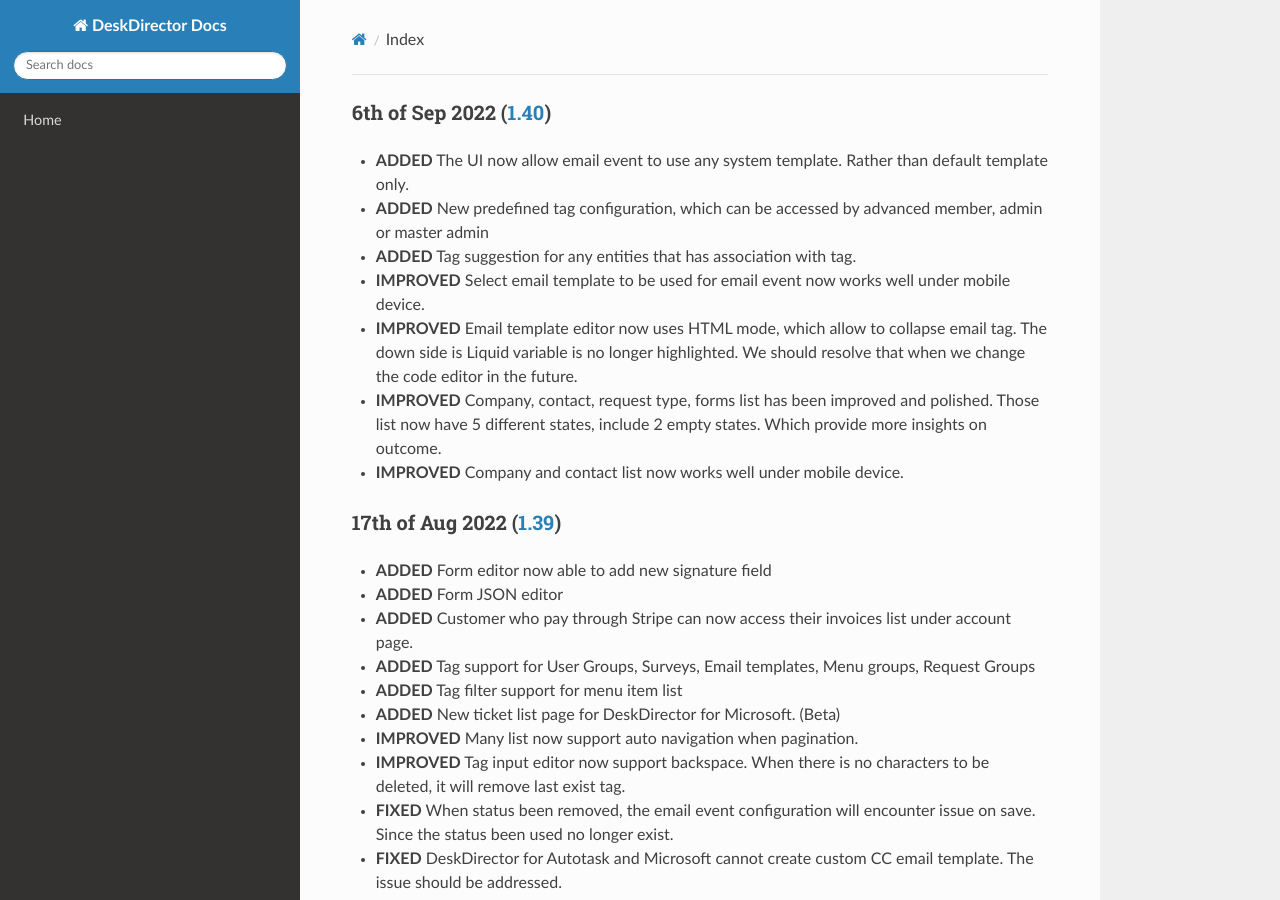
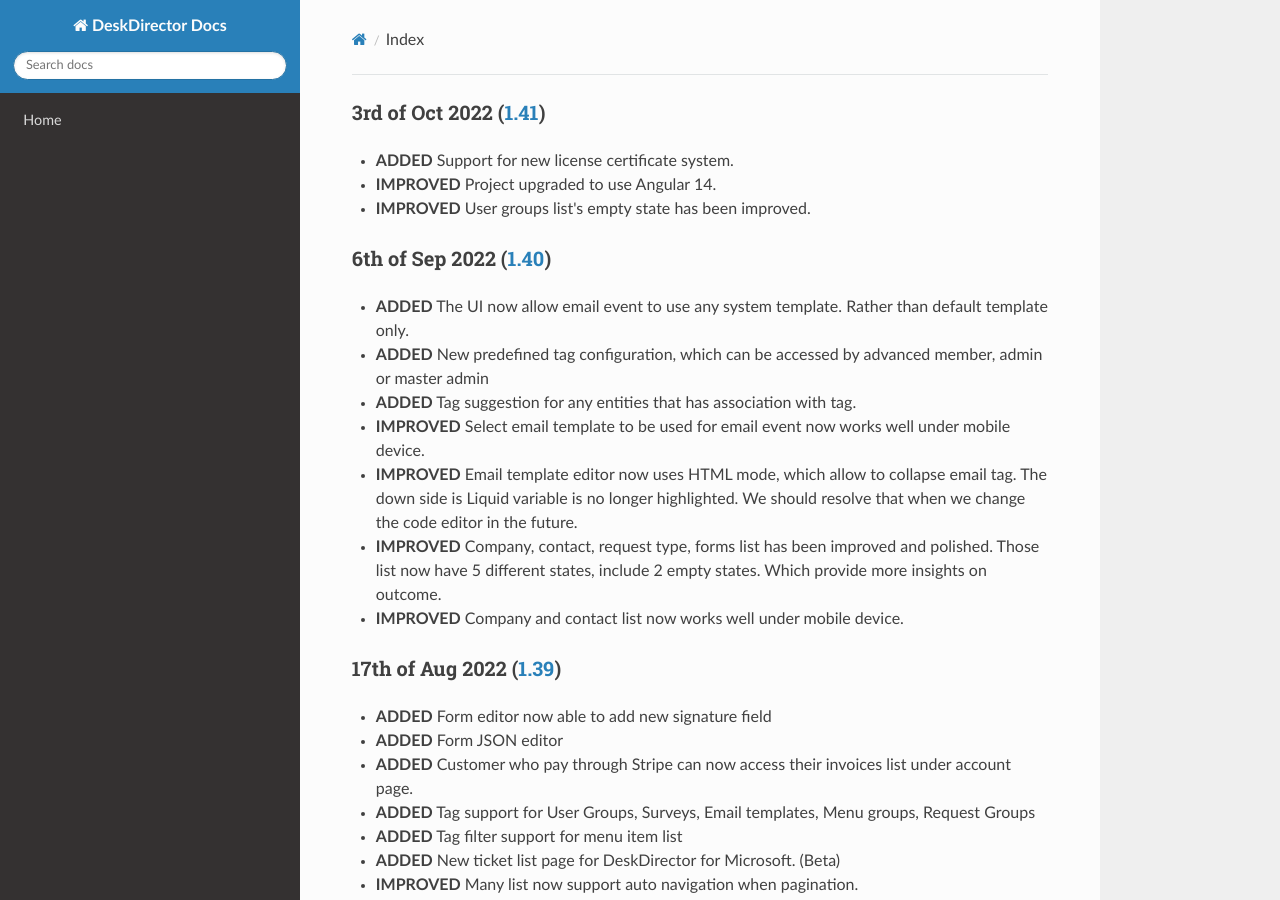
Before and after one commit to DeskDirector/docs, an MkDocs documentation site: the page built from docs/_release/admin/README.md, in a window 1280 px wide and 900 px high. Built offline with MkDocs 1.6.1, drawn with Linux system fonts in a browser that asks for light colours; nearby versions of some CDN libraries; old or Windows-style settings are respelled for this version of MkDocs.

Commit message:
Update README.md

```diff
--- a/docs/_release/admin/README.md
+++ b/docs/_release/admin/README.md
@@ -1,3 +1,9 @@
+### 3rd of Oct 2022 ([1.41](v1.41.1))
+
+- **ADDED** Support for new license certificate system.
+- **IMPROVED** Project upgraded to use Angular 14.
+- **IMPROVED** User groups list's empty state has been improved.
+
 ### 6th of Sep 2022 ([1.40](v1.40.1))
 
 - **ADDED** The UI now allow email event to use any system template. Rather than default template only.
```
